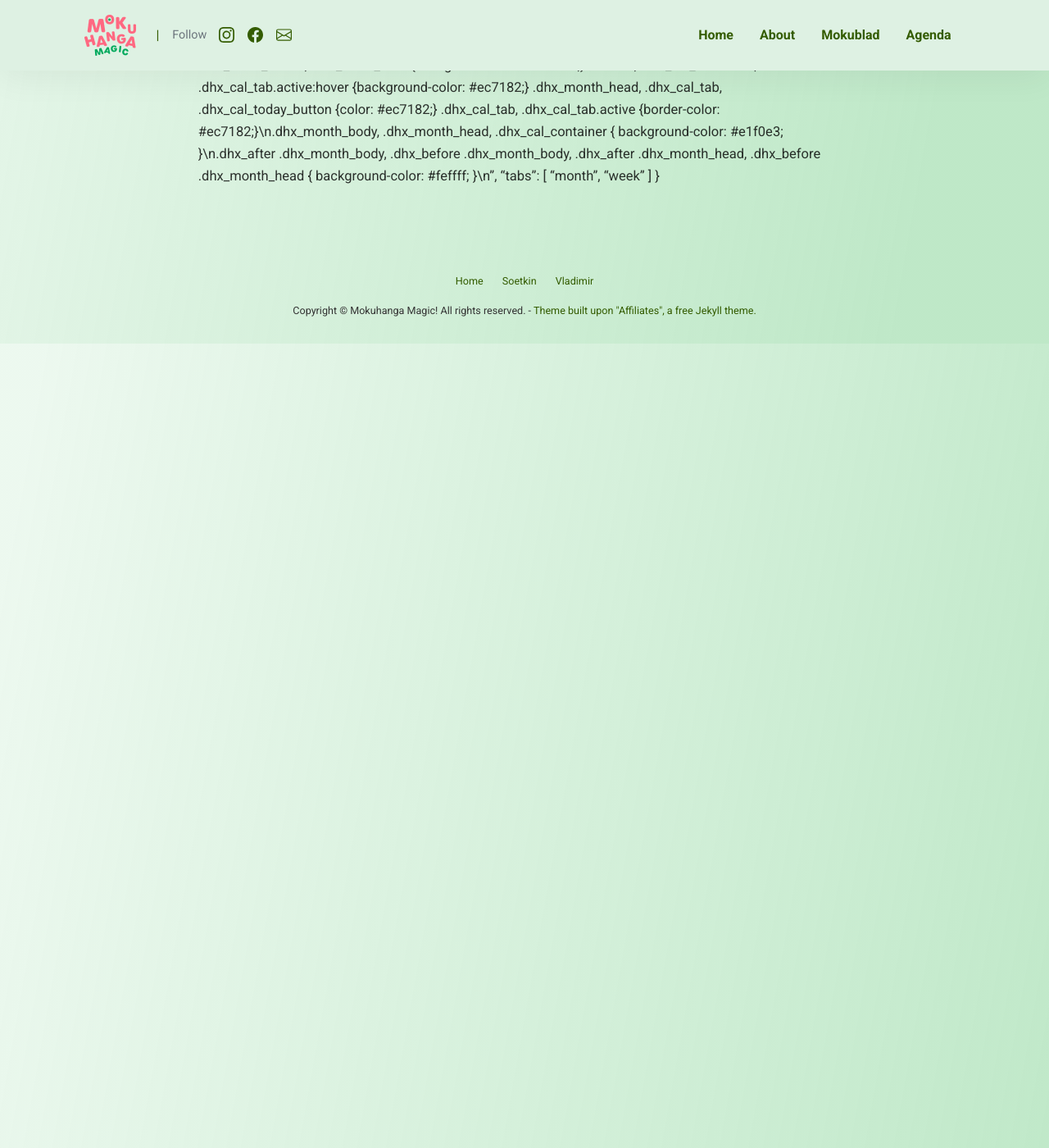
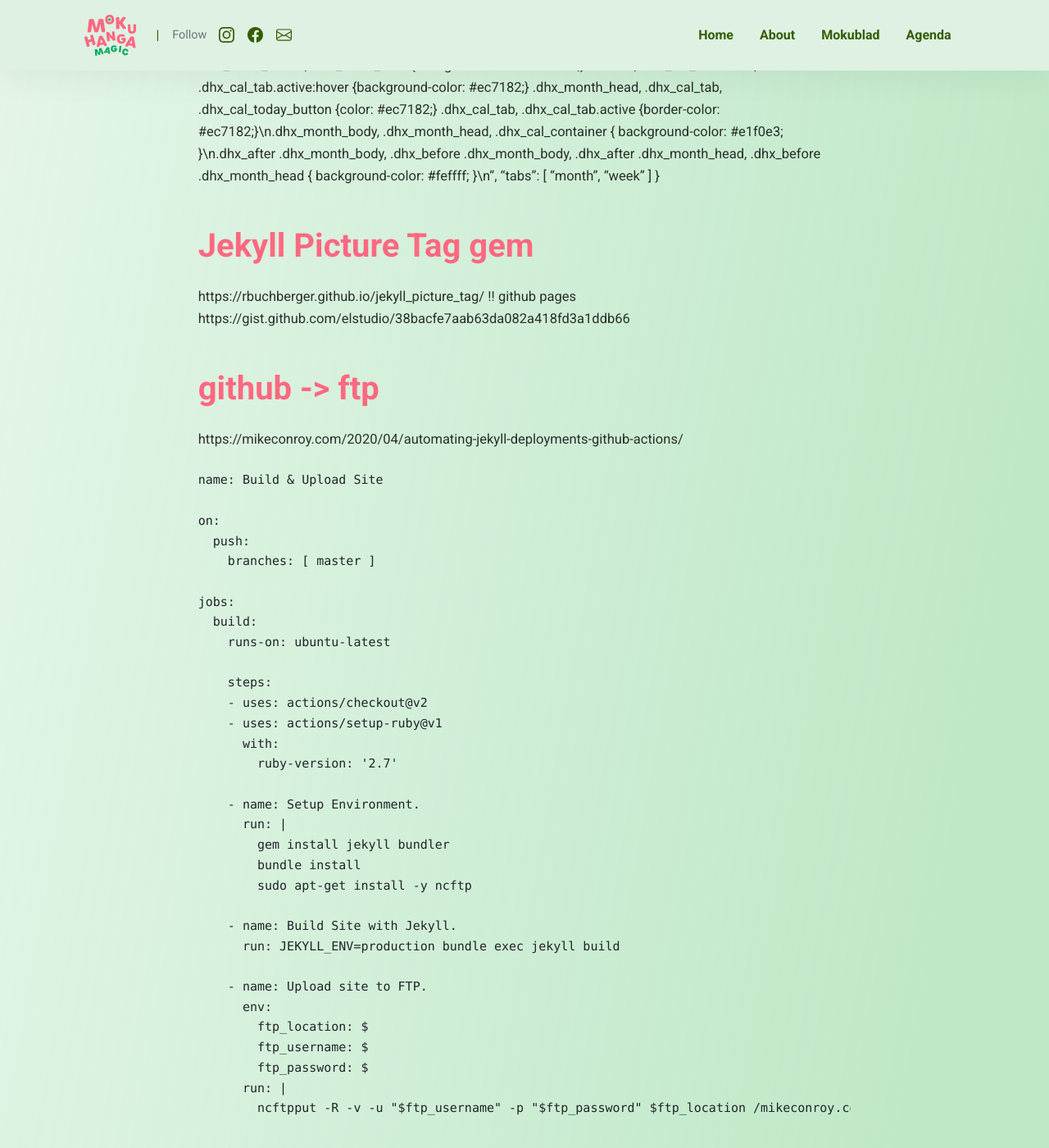
Before and after one commit to mokuhangamagic/mokuhangamagic.github.io, a Jekyll site: the page built from doc.md, in a window 1280 px wide and 1400 px high, scrolled down 1893 px. Shown: the whole window at 82% size. Built offline with Jekyll 4.4.1, drawn with Linux system fonts in a browser that asks for light colours; our own code applies the rules of GitHub Pages for plain Markdown files; comment, search, counter and statistics services are not loaded.

Commit message:
jekyll_picture_tag gem added

````diff
--- a/Gemfile
+++ b/Gemfile
@@ -21,6 +21,10 @@
     gem 'tzinfo-data'
     gem 'tzinfo'
     gem "kramdown-parser-gfm"
+    # image optimalisation
+    # jekyll_picture_tag needs https://www.libvips.org/install.html - brew install vips
+    gem 'jekyll_picture_tag', '~> 2.0'
+
 end
 
 # gem "github-pages", "~> 231", group: :jekyll_plugins
--- a/_config.yml
+++ b/_config.yml
@@ -1,4 +1,5 @@
 title: "Mokuhanga Magic!"
+description: "Mokuhanga Magic is a research collaboration on Japanese woodcut printing, also known as mokuhanga, by artists Vladimir Ivaneanu and Soetkin Everaert."
 email: mokuhangamagic@gmail.com
 timezone: UTC
 baseurl: ""
@@ -8,8 +9,8 @@
 author: Soetkin
 paginate: 30
 # disqus: 'demowebsite'
-locale: en_us
-lang: en_us
+locale: en_uk
+lang: en_uk
 feed_items: 10
 feed_update_period: daily
 feed_update_frequency: 1
@@ -55,12 +56,17 @@
 - jekyll-seo-tag
 - jekyll-archives
 
+# Jekyll Picture Tag gem
+picture:
+  nomarkdown: true
+  output: "assets/images/generated"
+  suppress_warnings: true
 
 prose:
   rooturl: '_posts'
   siteurl: 'https://github.com/mokuhangamagic/mokuhangamagic.github.io'
 #  relativeLinks: 'http://prose.github.io/starter/links.jsonp'
-  media: 'media'
+  media: 'assets/prose'
   ignore:
     - index.md
     - _config.yml
@@ -78,10 +84,10 @@
           label: "Add Tags"
           placeholder: "Choose Tags"
           options:
-            - name: "Apples"
-              value: "apples"
-            - name: "Bananas"
-              value: "bananas"
+            - name: "Mokublad"
+              value: "mokublad"
+            - name: "Kamishibai"
+              value: "kamishibai"
     _posts/static:
       - name: "layout"
         field:
--- a/_layouts/default.html
+++ b/_layouts/default.html
@@ -6,8 +6,6 @@
 <link rel="icon" href="{{ site.baseurl }}/{{site.favicon}}">
 
 <title>{{ page.title }} | {{site.title}}</title>
-
-{% seo %}
 
 <link href="{{ site.baseurl }}/assets/css/theme.css" rel="stylesheet">
 
@@ -32,7 +30,7 @@
 </script>
 <!-- End Matomo Code -->
 
-
+{% seo %}
 </head>
 
 {% capture layout %}{% if page.layout %}layout-{{ page.layout }}{% endif %}{% endcapture %}
--- a/doc.md
+++ b/doc.md
@@ -31,3 +31,46 @@
     "week"
   ]
 }
+
+# Jekyll Picture Tag gem
+https://rbuchberger.github.io/jekyll_picture_tag/
+!! github pages
+https://gist.github.com/elstudio/38bacfe7aab63da082a418fd3a1ddb66
+
+
+# github -> ftp
+https://mikeconroy.com/2020/04/automating-jekyll-deployments-github-actions/
+```
+name: Build & Upload Site
+
+on:
+  push:
+    branches: [ master ]
+
+jobs:
+  build:
+    runs-on: ubuntu-latest
+
+    steps:
+    - uses: actions/checkout@v2
+    - uses: actions/setup-ruby@v1
+      with:
+        ruby-version: '2.7'
+
+    - name: Setup Environment.
+      run: |
+        gem install jekyll bundler
+        bundle install
+        sudo apt-get install -y ncftp
+
+    - name: Build Site with Jekyll.
+      run: JEKYLL_ENV=production bundle exec jekyll build
+
+    - name: Upload site to FTP.
+      env:
+        ftp_location: ${{ secrets.ftp_location }}
+        ftp_username: ${{ secrets.ftp_username }}
+        ftp_password: ${{ secrets.ftp_password }}
+      run: |
+        ncftpput -R -v -u "$ftp_username" -p "$ftp_password" $ftp_location /mikeconroy.com _site/*
+```
````
Also changed, not shown: _includes/mokublad-entry-image.html (+8 -4 lines), _includes/mokublad-entry.html (+10 -2 lines), pages/mokublad.md (+2 -0 lines).
